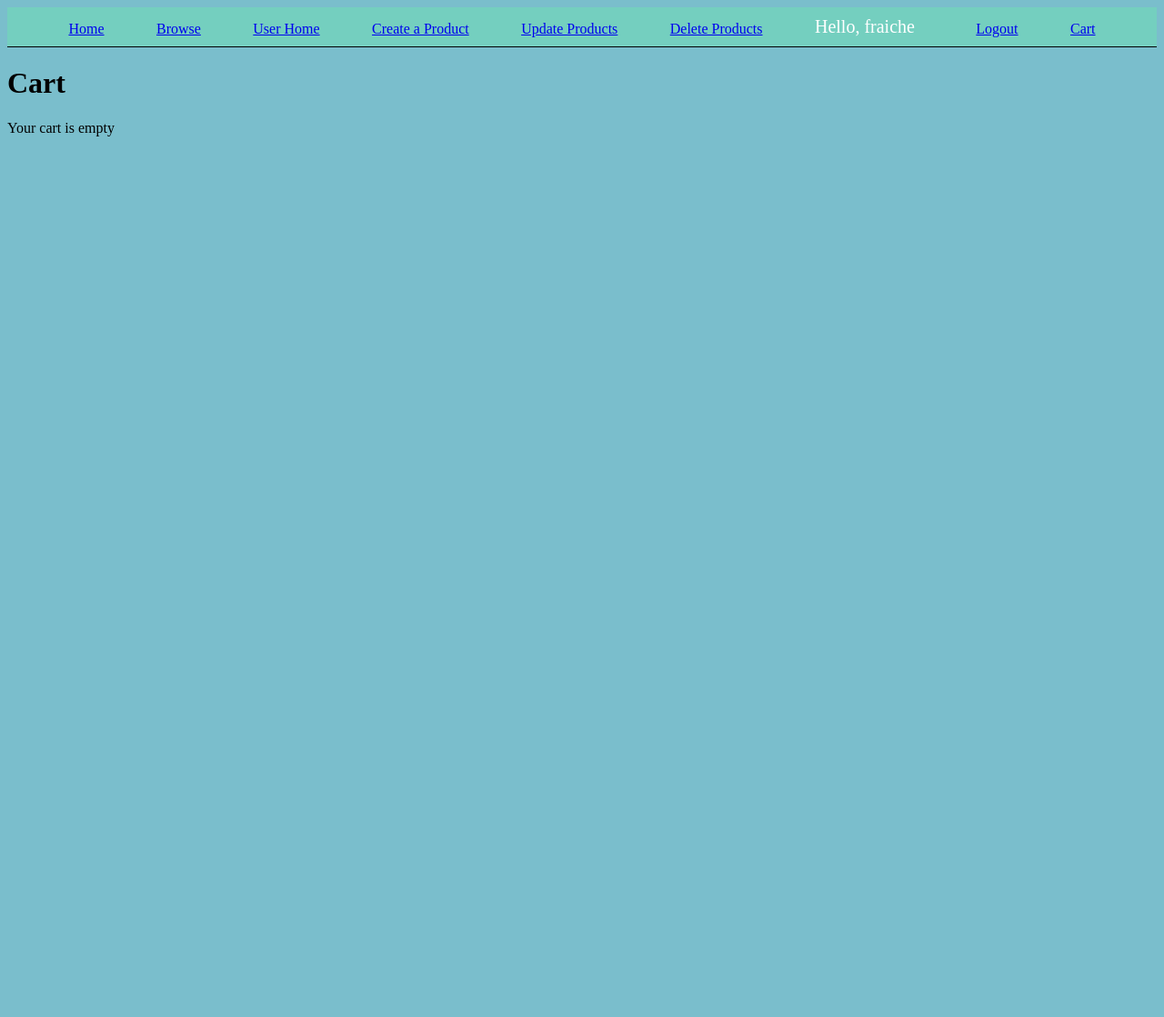
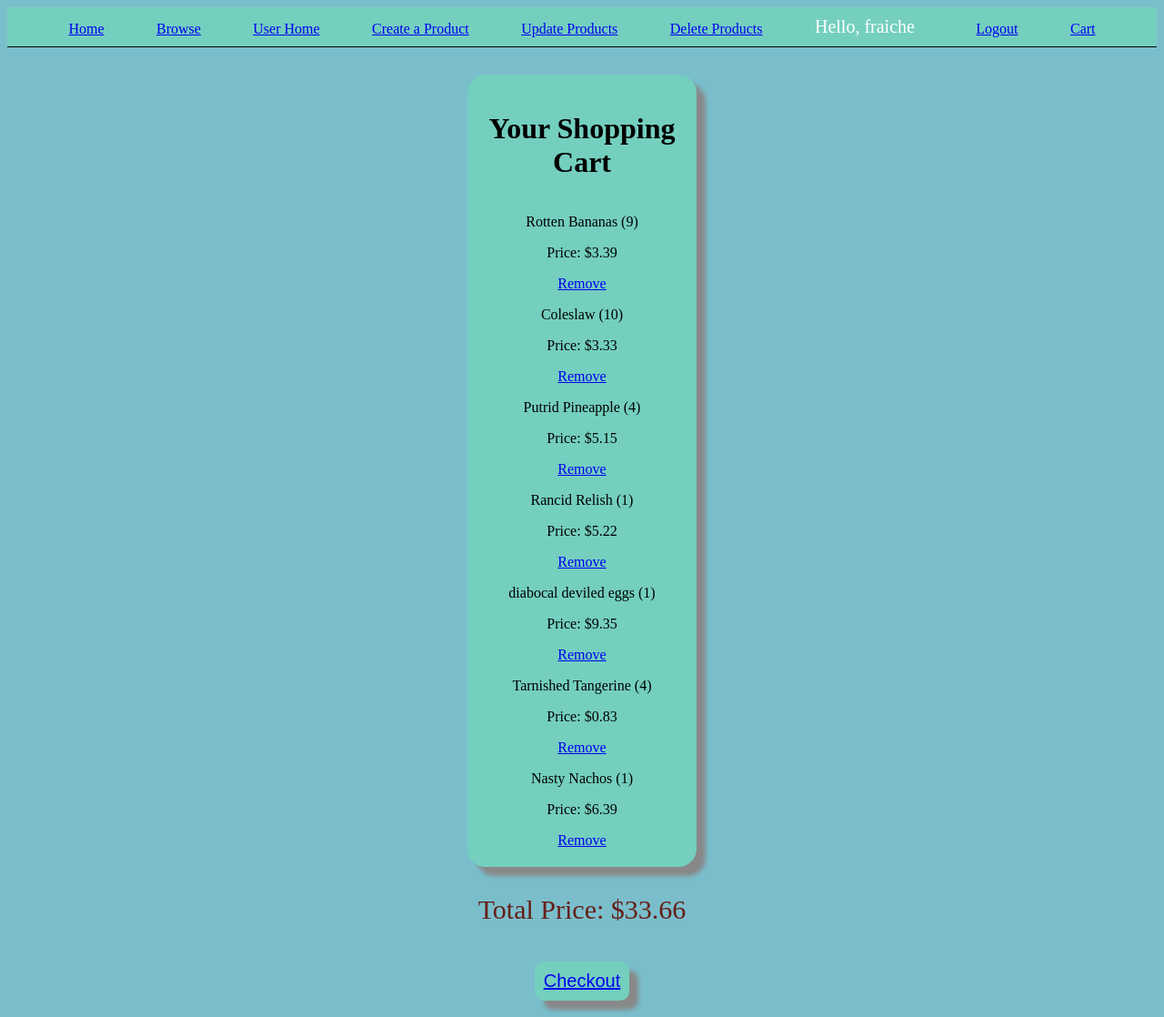
Before and after one commit to FraicheSolfege/Grosser-Grocer-Django-, a Django app: page /cart/ in a window 1280 px wide. Shown: the whole page at 91% size. Before the commit the page ends 150 px from the top, so only its background shows below. Run offline with Django 5.2, Linux system fonts and the light colour scheme; a user stored in the database is signed in; data comes from the database, SQL or seed files in the repository.

Commit message:
messed up cart

```diff
--- a/app/models.py
+++ b/app/models.py
@@ -53,14 +53,14 @@ class Order(models.Model):
     )
     customer = models.ForeignKey(User, null=True, on_delete=models.CASCADE)
     product = models.ForeignKey(Product, null=True, on_delete=models.CASCADE)
-    date_created = models.DateTimeField(auto_now_add=True, null=True)
+    quantity = models.IntegerField(default=0, null=True)
     status = models.CharField(max_length=200, null=True, choices=STATUS)
 
     def __str__(self):
         return self.product.name
 
-def create_order(customer, product, status):
-    order = Order.objects.create(customer=customer, product=product, status=status)
+def create_order(customer, product, quantity, status):
+    order = Order.objects.create(customer=customer, product=product, quantity = quantity, status=status)
     return order
 
 def filter_order_by_id(id):
@@ -71,10 +71,11 @@ def get_all_orders():
     orders = Order.objects.all()
     return orders
 
-def update_order(id, customer, product, status):
+def update_order(id, customer, product, quantity, status):
     order = Order.objects.get(id=id)
     order.customer = customer
     order.product = product
+    order.quantity = quantity
     order.status = status
     order.save()
     return order
--- a/app/static/styles.css
+++ b/app/static/styles.css
@@ -229,3 +229,54 @@ body{
     border-radius: 20px;
     box-shadow: 10px 10px 5px #888888;
 }
+
+/* ------------------CART PAGE------------------ */
+.product-list{
+    margin-top: 30px;
+    display: flex;
+    flex-direction: column;
+    align-items: center;
+    justify-content: center;
+    text-align: center;
+    padding: 20px;
+    background: #74cfbf;
+    margin-left: 40%;
+    margin-right: 40%;
+    border-radius: 20px;
+    box-shadow: 10px 10px 5px #888888;
+}
+
+.total{
+    font-size: 30px;
+    color: #651f16;
+    display: flex;
+    flex-direction: column;
+    align-items: center;
+    justify-content: center;
+}
+
+.checkout{
+    background: #74cfbf;
+    border: none;
+    border-radius: 10px;
+    padding: 10px;
+    margin: 10px;
+    font-size: 20px;
+    cursor: pointer;
+    box-shadow: 10px 10px 5px #888888;
+}
+
+/* ------------------CHECKOUT PAGE------------------ */
+.allDone{
+    margin-top: 15%;
+    display: flex;
+    flex-direction: column;
+    align-items: center;
+    justify-content: center;
+    padding: 20px;
+    background: #74cfbf;
+    margin-left: 40%;
+    margin-right: 40%;
+    border-radius: 20px;
+    box-shadow: 10px 10px 5px #888888;
+}
--- a/app/templates/cart.html
+++ b/app/templates/cart.html
@@ -1,7 +1,28 @@
 {% extends 'base.html' %}
 {% block content %}
 
-<h1>Cart</h1>
+
+<div class="product-list">
+    <h1>Your Shopping Cart</h1>
+{% for order in orders %}
+<div class="product-item">
+    <p>{{ order.product.name }} ({{ order.quantity }})</p>
+    <p>Price: ${{ order.product.price }}</p>
+    <a href="{% url 'remove_from_cart' order.id %}">Remove</a>
+</div>
+{% empty %}
+    <p>Your cart is empty.</p>
+{% endfor %}
+</div>
+<div class="total">
+    <p>Total Price: ${{ total_price }}</p>
+    <button class="checkout"><a href="{% url 'checkout' %}">Checkout</a></button>
+</div>
+
+
+
+
+{% comment %} <h1>Cart</h1>
 
     {% if cart %}
         <table>
@@ -21,8 +42,9 @@
             {% endfor %}
         </table>
         <p>Total: ${{ total }}</p>
-        <button><a href="{% url 'checkout' %}">Checkout</a></button>
+        <button><a href="{% url 'cart' %}">Checkout</a></button>
+        <button><a href="{% url 'cart' %}">Clear Cart</a></button>
     {% else %}
         <p>Your cart is empty</p>
-    {% endif %}
+    {% endif %} {% endcomment %}
 {% endblock content %}
--- a/app/views.py
+++ b/app/views.py
@@ -103,9 +103,9 @@ def userPage(request):
 
 #  -----------------CART PAGE-----------------
 
-def cart(request):
-    context = {}
-    return render(request, 'cart.html', context)
+# def cart(request):
+#     context = {}
+#     return render(request, 'cart.html', context)
 
 
 
@@ -127,13 +127,84 @@ def shoppingPage(request):
 
 
 # -----------------CART PAGE-----------------
+# def cartPage(request):
+#     if request.method == "POST":
+#         product_id = request.POST.get('product_id')
+#         product = Product.objects.get(id=product_id)
+#         order, created = Order.objects.get_or_create(product=product, customer=request.user, status='Pending')
+#         order.save()
+#         return redirect('cart')
+#     context = {
+#         'products': Product.objects.all(),
+#         'orders': Order.objects.all()
+#     }
+#     return render(request, 'cart.html', context)
 def cartPage(request):
-    context = {
-        'products': Product.objects.all(),
-        'order': Order.objects.all()
-    }
+    orders = Order.objects.filter(customer=request.user)
+    total_price = sum([order.product.price for order in orders])
+    return render(request, 'cart.html', {'orders': orders, 'total_price': total_price})
+
+def addToCart(request, product_id):
+    product = Product.objects.get(id=product_id)
+    order, created = Order.objects.get_or_create(product=product, customer=request.user, status='Pending')
+    order.quantity += 1
+    order.save()
+    cart = Order.objects.filter(customer=request.user, status='Pending')
+    context = {'cart': cart}
     return render(request, 'cart.html', context)
 
+def clearCart(request):
+    orders = Order.objects.filter(customer=request.user, status='Pending')
+    orders.delete()
+    return redirect('cart')
+
+# def cartPage(request):
+#     if request.method == "POST":
+#         product_id = request.POST.get('product_id')
+#         product = Product.objects.get(id=product_id)
+#         order, created = Order.objects.get_or_create(product=product, customer=request.user, status='Pending')
+#         order.save()
+#         return redirect('cart')
+#     context = {
+#         'products': Product.objects.all(),
+#         'order': Order.objects.all()
+#     }
+#     return render(request, 'cart.html', context)
+
+# def addToCart(request, product_id):
+#     if request.method == "POST":
+#         product_id = request.POST.get('product_id')
+#         product = Product.objects.get(id=product_id)
+#         order = Order.objects.create(product=product, customer=request.user, status='Pending')
+#         order.save()
+#         return redirect('cart')
+#     context = {
+#         'products': Product.objects.all(),
+#         'order': Order.objects.all()
+#     }
+#     return render(request, 'cart.html', context)
+
+def removeFromCart(request, product_id):
+    product = Product.objects.get(id=product_id)
+    order = Order.objects.get(product=product, customer=request.user, status='Pending')
+    order.quantity -= 1
+    if order.quantity == 0:
+        order.delete()
+    else:
+        order.save()
+    return redirect('cart')
+
+def checkoutPage(request):
+    if request.method == "POST":
+        orders = Order.objects.filter(customer=request.user, status='Pending')
+        for order in orders:
+            order.status = 'Out for delivery'
+            order.save()
+        return redirect('cart')
+    orders = Order.objects.filter(customer=request.user, status='Pending')
+    total_price = sum([order.product.price for order in orders])
+    context = {'orders': orders, 'total_price': total_price}
+    return render(request, 'checkout.html', context)
 
 # -----------------DELETE PAGE-----------------
 @login_required(login_url='login')
@@ -187,13 +258,10 @@ def updatePage(request):
         new_name = request.POST.get('new_name')
         new_description = request.POST.get('description')
         new_price = request.POST.get('price')
-        # Assuming 'image' is a FileField or ImageField
         new_image = request.FILES.get('image')
 
-        # Get the product to update
         product = Product.objects.get(name=product_name)
 
-        # Update the product
         product.name = new_name
         product.description = new_description
         product.price = new_price
--- a/config/urls.py
+++ b/config/urls.py
@@ -32,6 +32,9 @@ urlpatterns = [
     path("shopping/", shoppingPage, name="shopping"),
         # order pages
     path("cart/", cartPage, name="cart"),
+    path("add-to-cart/<int:product_id>/", addToCart, name="add_to_cart"),
+    path("remove-from-cart/<int:product_id>/", removeFromCart, name="remove_from_cart"),
+    path("checkout/", checkoutPage, name="checkout"),
     path("order-status", statusPage, name="status"),
         # admin pages
     path("admin-register/", admin_register, name="admin_register"),
```
Also changed, not shown: app/templates/checkout.html (added, +8 -0 lines), app/templates/shopping.html (+6 -1 lines), app/migrations/0009_remove_order_date_created_order_quantity.py (added), db.sqlite3.
